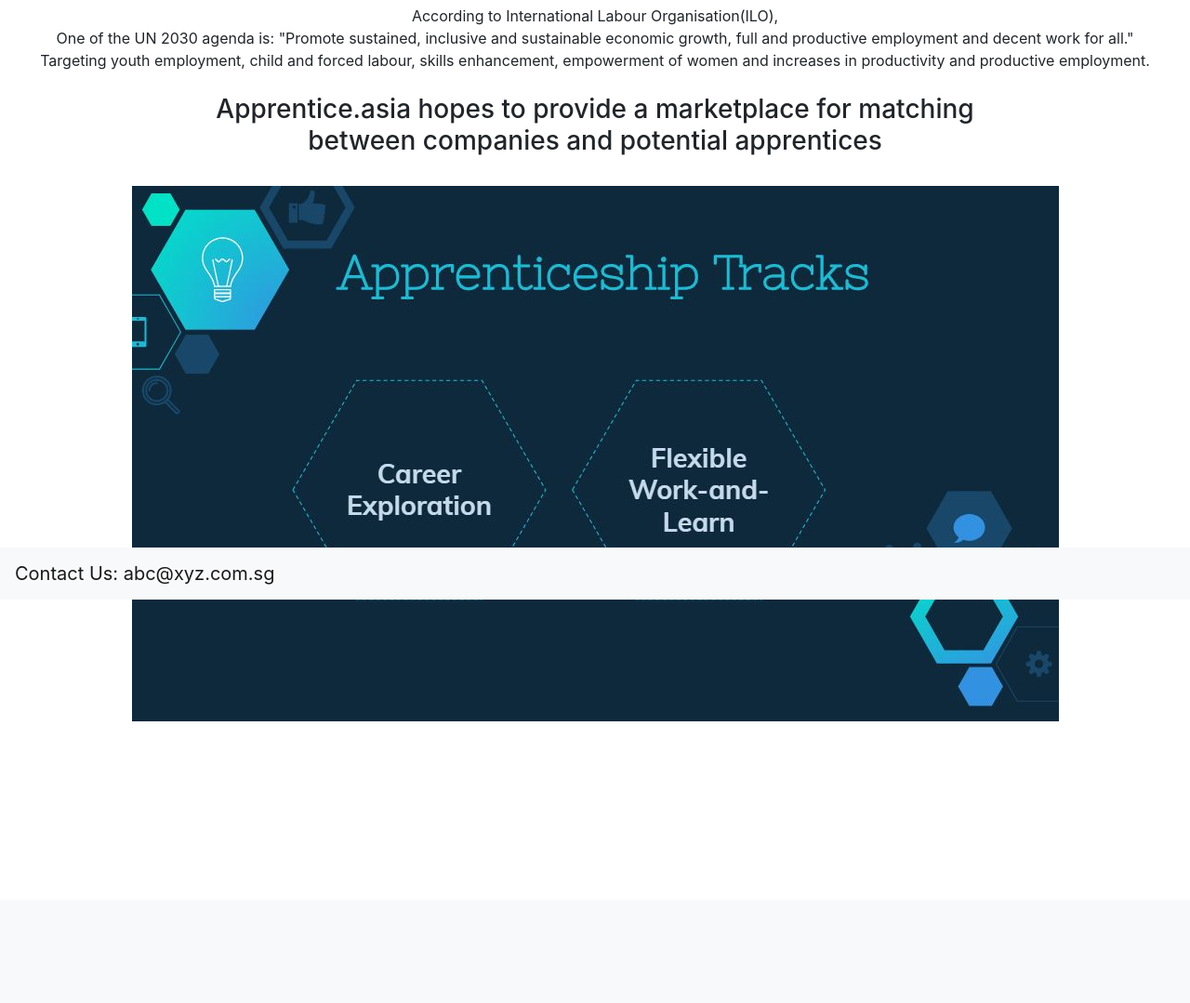
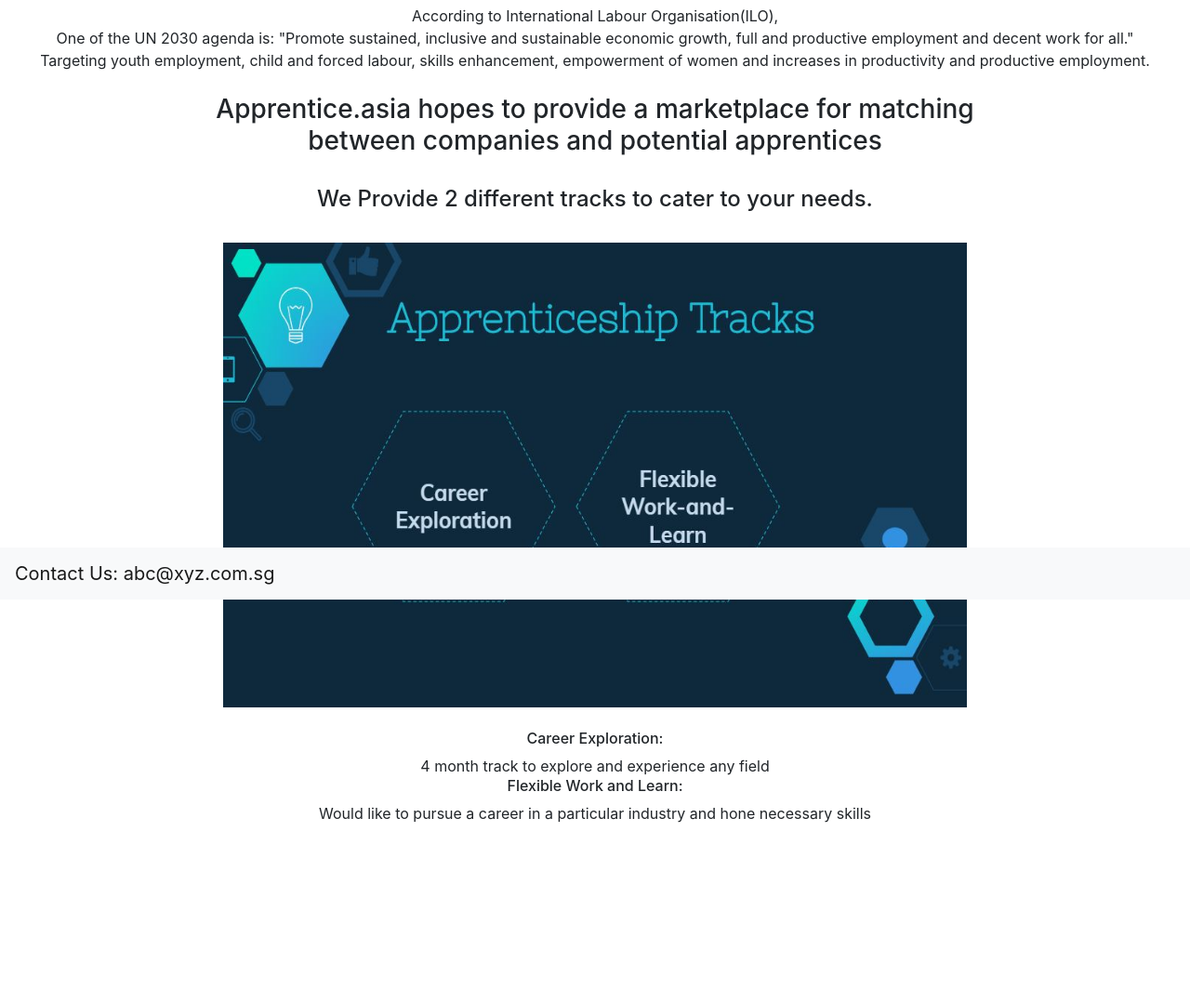
Before and after one commit to bokwoon95/flask-app, a Flask app: page /about in a window 1280 px wide. Shown: the part 155-1234 px from the top of the page at 93% size. Before the commit the page ends 931 px from the top, so only its background shows below. Run offline with Flask 2, Linux system fonts and the light colour scheme; some libraries are stand-ins or nearby versions.

Commit message:
merge conflict?

```diff
--- a/app/templates/about.html
+++ b/app/templates/about.html
@@ -13,6 +13,9 @@
 <br><br>
 <h3>Apprentice.asia hopes to provide a marketplace for matching <br>between companies and potential apprentices</h3>
 <br>
-<img src="/static/newtracks.png" alt="missing"/>
+<h4>We Provide 2 different tracks to cater to your needs.</h4><br>
+<img src="/static/newtracks.png" alt="missing" height="500" width="800"/><br><br>
+<h6>Career Exploration:</h6> 4 month track to explore and experience any field
+<h6>Flexible Work and Learn:</h6> Would like to pursue a career in a particular industry and hone necessary skills
 
 {% endblock %}
```
